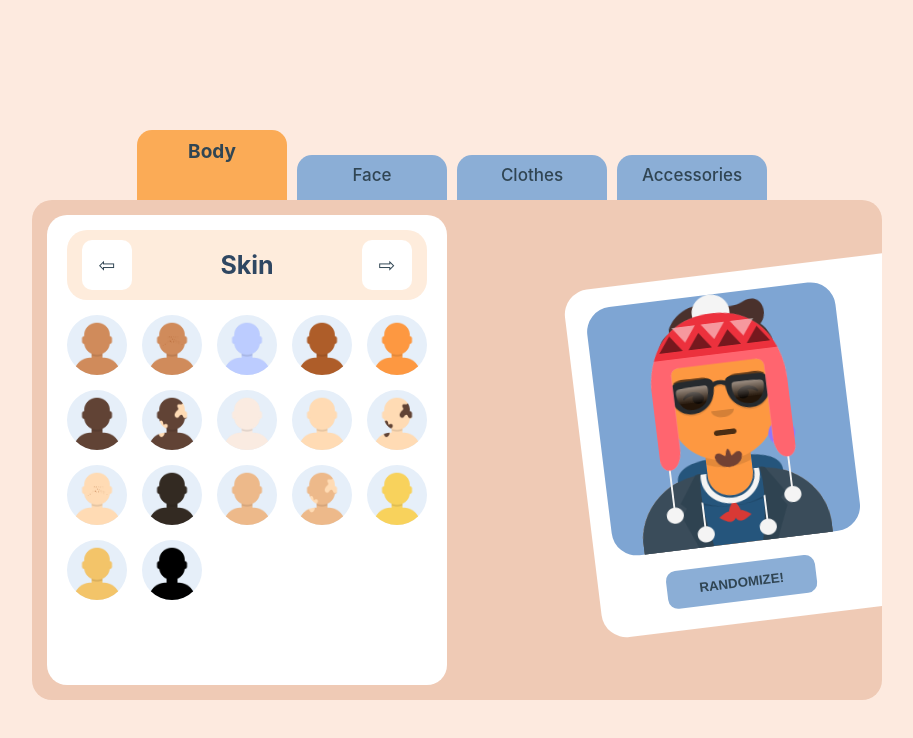
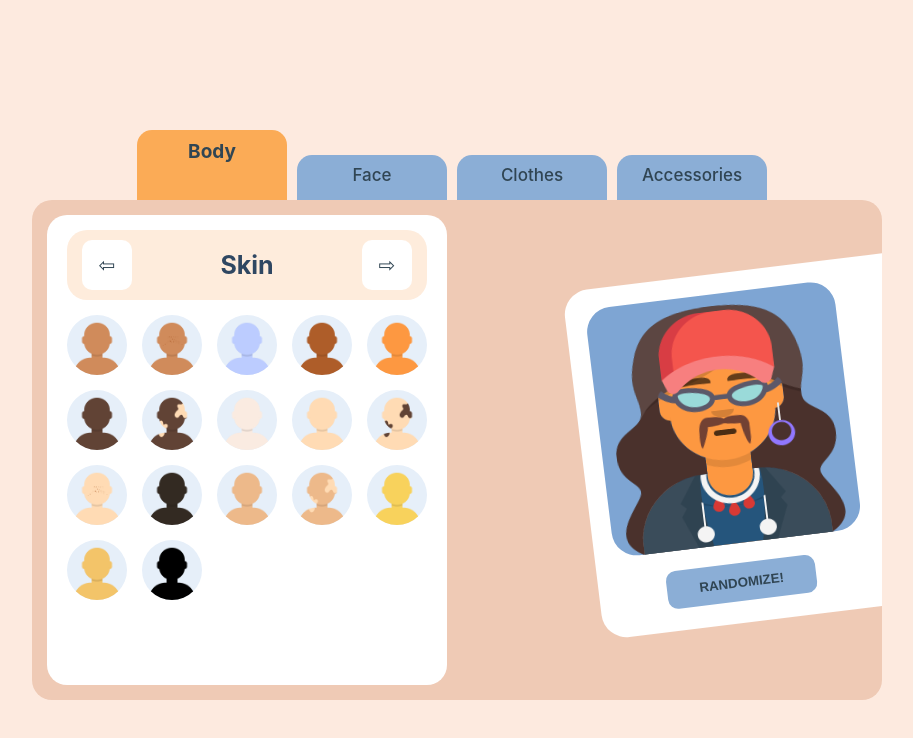
Before and after one commit to hoaproqv/char-avatar-custom, a React (Create React App) app: page / in a window 1280 px wide. Shown: the top 738 px of the page, without its empty margins (183-1096 px from the left). Built offline with nearby package versions, Linux system fonts and the light colour scheme.

Commit message:
completed1

```diff
--- a/src/components/Display.js
+++ b/src/components/Display.js
@@ -42,6 +42,9 @@ const randomAvatar = () => ({
     Math.random() * tagTypeNumber.mouths,
   )}.png`,
   noses: `./media/character/face/noses/1.png`,
+  neckwear: `./media/character/accessories/neckwear/${Math.ceil(
+    Math.random() * tagTypeNumber.neckwear,
+  )}.png`,
   beard: `./media/character/face/beard/${Math.ceil(
     Math.random() * tagTypeNumber.beard,
   )}.png`,
@@ -56,9 +59,6 @@ const randomAvatar = () => ({
   )}.png`,
   hats: `./media/character/accessories/hats/${Math.ceil(
     Math.random() * tagTypeNumber.hats,
-  )}.png`,
-  neckwear: `./media/character/accessories/neckwear/${Math.ceil(
-    Math.random() * tagTypeNumber.neckwear,
   )}.png`,
 });
 function Display({ path, tagType, setTagType, tag, typeList, setPath }) {
```
